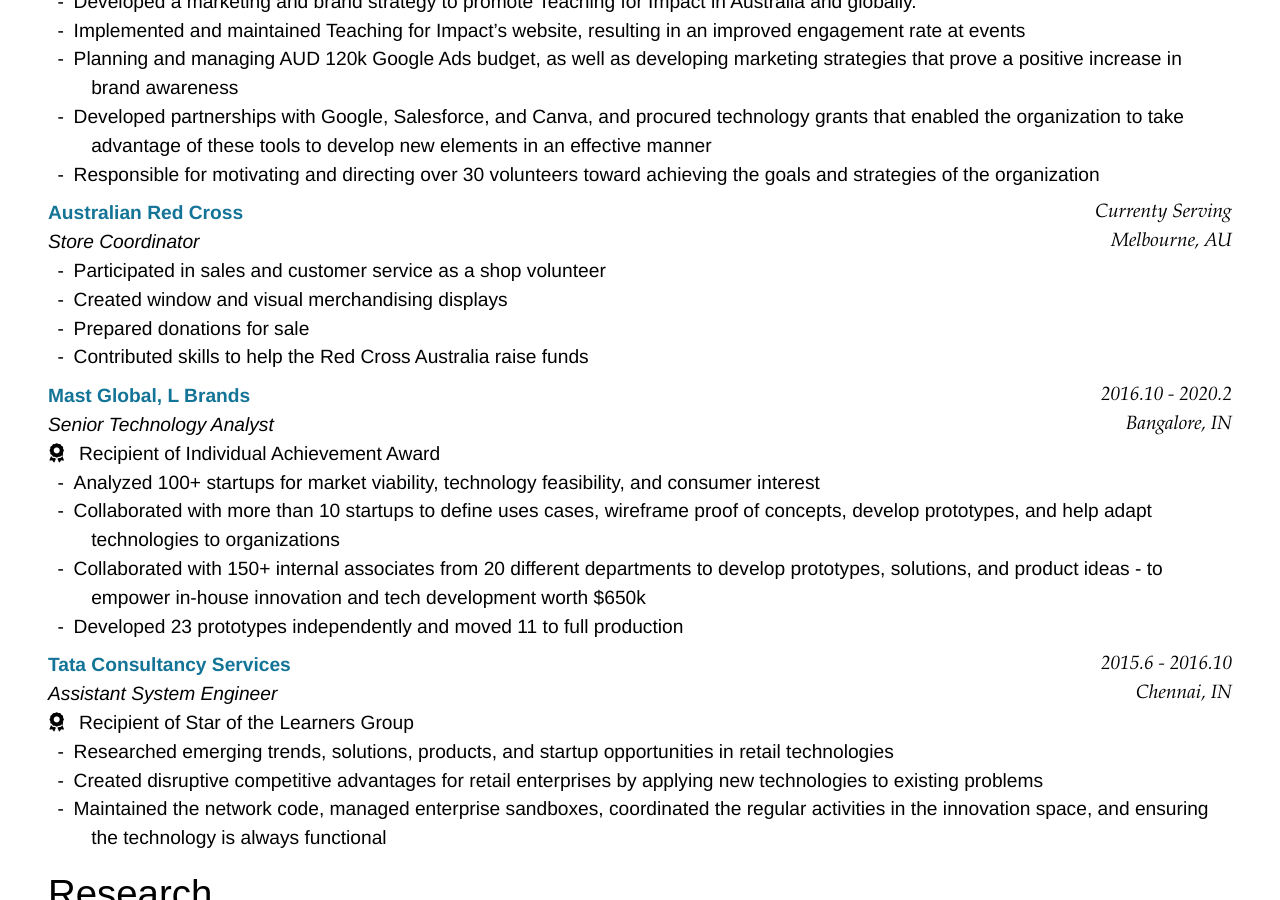
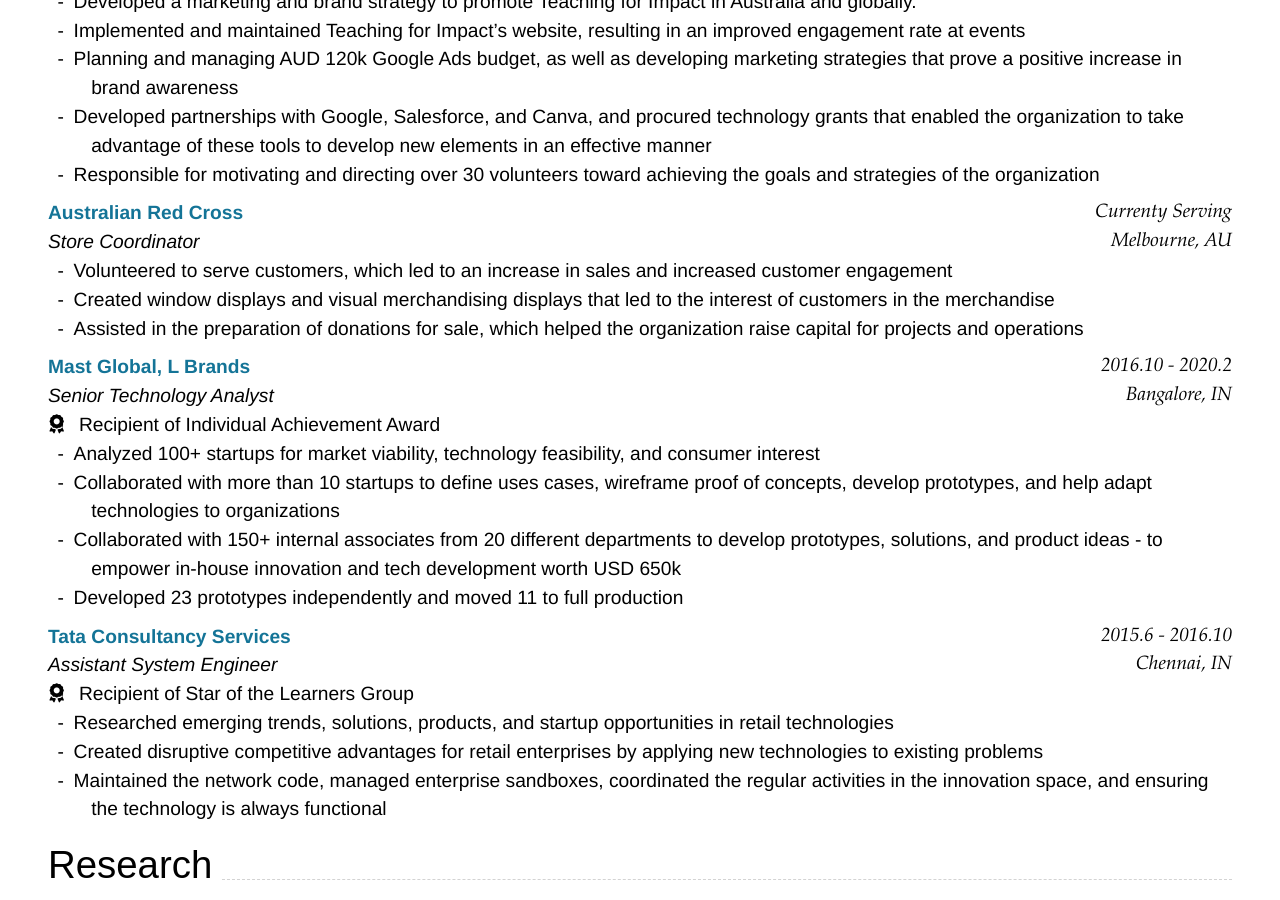
Before and after one commit to thedhanawada/me, a Jekyll site: the page built from index.md, in a window 1280 px wide and 900 px high, scrolled down 1520 px. Built offline with Jekyll 4.4.1, drawn with Linux system fonts in a browser that asks for light colours; nearby versions of some CDN libraries; some of the changed text lies outside the part shown.

Commit message:
udptes 13

````diff
--- a/index.md
+++ b/index.md
@@ -48,7 +48,7 @@ A graduate student of Information Technology positioned to contribute significan
 Melbourne, AU
 ```
 - <i class="fas fa-award"></i> Recipient of [Melbourne School of Engineering Scholarship](https://scholarships.unimelb.edu.au/awards/melbourne-school-of-engineering-foundation-scholarship)
-- Graduate Study (Master's Program), [Information Technology](https://handbook.unimelb.edu.au/2021/courses/mc-it) ([Computing](https://handbook.unimelb.edu.au/2021/components/mc-it-spec-1))
+- Graduate Study (Master Program), [Information Technology](https://handbook.unimelb.edu.au/2021/courses/mc-it) ([Computing](https://handbook.unimelb.edu.au/2021/components/mc-it-spec-1))
 - Enterprise Architecture, ICT Infrastructure, Digital Ethics and Technology Equity & Management
 
 ### **Pondicherry University** `2011.08 - 2015.05`
@@ -99,10 +99,9 @@ _Director of Marketing and Communications_<br>
 Melbourne, AU
 ```
 _Store Coordinator_<br>
-- Participated in sales and customer service as a shop volunteer
-- Created window and visual merchandising displays
-- Prepared donations for sale
-- Contributed skills to help the Red Cross Australia raise funds
+- Volunteered to serve customers, which led to an increase in sales and increased customer engagement
+- Created window displays and visual merchandising displays that led to the interest of customers in the merchandise
+- Assisted in the preparation of donations for sale, which helped the organization raise capital for projects and operations
 
 ### **[Mast Global, L Brands](https://www.lb.com/){:target="_blank"}** `2016.10 - 2020.2`
 ```
@@ -112,7 +111,7 @@ _Senior Technology Analyst_<br>
 - <i class="fas fa-award"></i> Recipient of Individual Achievement Award
 - Analyzed 100+ startups for market viability, technology feasibility, and consumer interest
 - Collaborated with more than 10 startups to define uses cases, wireframe proof of concepts, develop prototypes, and help adapt technologies to organizations
-- Collaborated with 150+ internal associates from 20 different departments to develop prototypes, solutions, and product ideas - to empower in-house innovation and tech development worth $650k
+- Collaborated with 150+ internal associates from 20 different departments to develop prototypes, solutions, and product ideas - to empower in-house innovation and tech development worth USD 650k
 - Developed 23 prototypes independently and moved 11 to full production
 
 ### **[Tata Consultancy Services](https://www.tcs.com/){:target="_blank"}** `2015.6 - 2016.10`
````
Also changed, not shown: other parts of index.md (+1 -1 lines).
